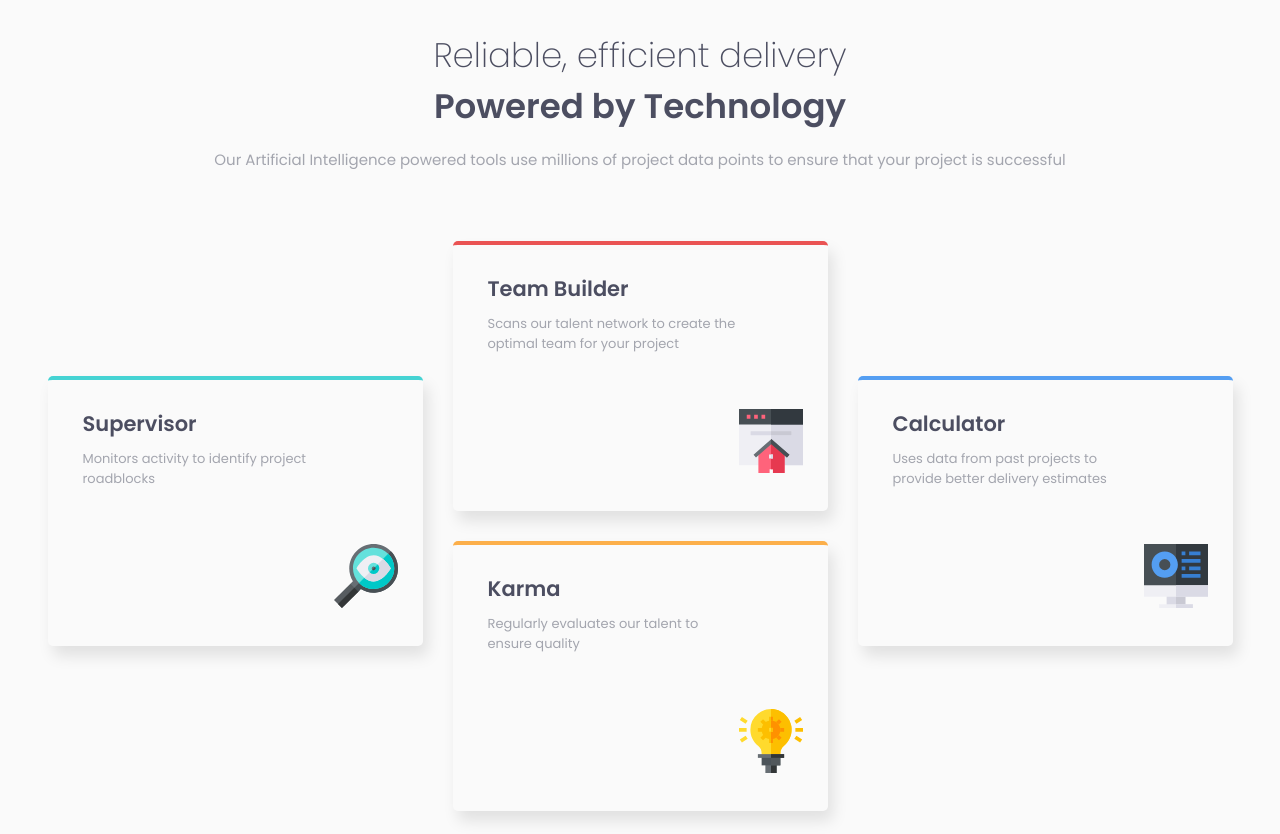
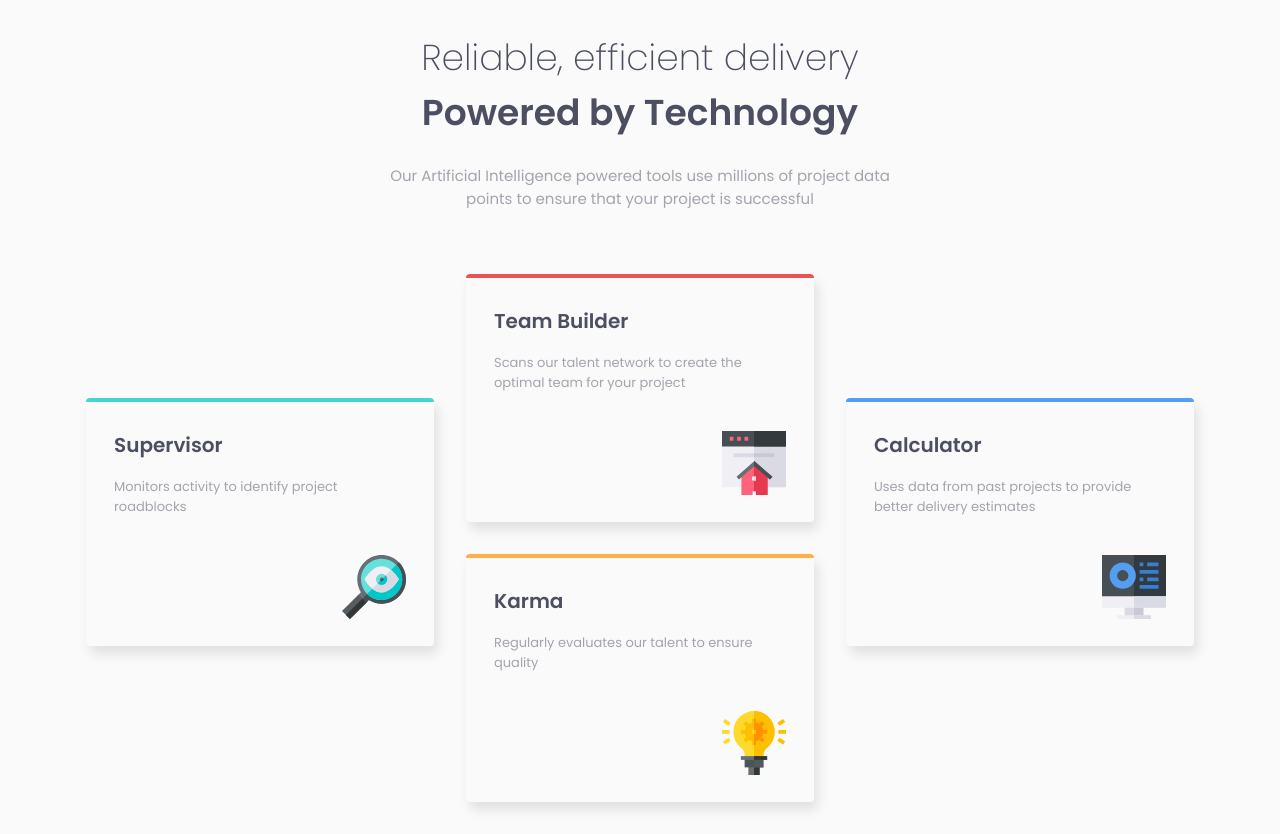
Before and after one commit to MathyNBS/four-card, a plain HTML site: page src/four-card.html in a window 1280 px wide. Drawn offline with Linux system fonts and the light colour scheme.

Commit message:
Algumas correções e melhorias de projeto

```diff
--- a/src/four-card.html
+++ b/src/four-card.html
@@ -12,10 +12,11 @@
 </head>
 <body>
     <main>
+
         <div class="main-text">
             <h1>
-                Reliable, efficient delivery <br>
-                <span>Powered by Technology</span>
+                Reliable, efficient delivery
+                <b class="title-bold">Powered by Technology</b>
             </h1>
             <p>
                 Our Artificial Intelligence powered tools use millions of project data points
@@ -25,45 +26,50 @@
 
         <div class="container">
             <div class="box supervisor box-push">
-                <div class="box-text">
+                <div>
                     <h2>Supervisor</h2>
                     <p>Monitors activity to identify project roadblocks</p>
                 </div>
+
                 <div class="box-img">
                     <img src="/images/icon-supervisor.svg" alt="Supervisor">
                 </div>
             </div>
 
             <div class="box team-builder">
-                <div class="box-text">
+                <div>
                     <h2>Team Builder</h2>
                     <p>Scans our talent network to create the optimal team for your project</p>
                 </div>
+
                 <div class="box-img">
                     <img src="/images/icon-team-builder.svg" alt="Team Builder">
                 </div>
             </div>
 
             <div class="box calculator box-push">
-                <div class="box-text">
+                <div>
                     <h2>Calculator</h2>
                     <p>Uses data from past projects to provide better delivery estimates</p>
                 </div>
+
                 <div class="box-img">
                     <img src="/images/icon-calculator.svg" alt="Calculator">
                 </div>
             </div>
 
             <div class="box karma">
-                <div class="box-text">
+                <div>
                     <h2>Karma</h2>
                     <p>Regularly evaluates our talent to ensure quality</p>
                 </div>
+
                 <div class="box-img">
                     <img src="/images/icon-karma.svg" alt="Karma">
                 </div>
             </div>
         </div>
+
     </main>
 </body>
 </html>
--- a/src/style.css
+++ b/src/style.css
@@ -3,6 +3,8 @@
 }
 
 body {
+    display: flex;
+    justify-content: center;
     font-family: "Poppins";
     font-size: 15px;
     background-color: hsl(0, 0%, 98%);
@@ -16,48 +18,49 @@ main {
 }
 
 h1 {
-    font-size: 39px;
+    font-size: 36px;
     font-weight: 200;
     color: hsl(234, 12%, 34%);
-    margin: 22px 0 0 0;
-}
-
-span {
-    font-weight: 600;
+    margin-top: 22px;
 }
 
 h2 {
-    font-size: 21px;
+    font-size: 20px;
     font-weight: 600;
     color: hsl(234, 12%, 34%);
-    margin: 18px 0 0 0;
+    margin-top: 16px;
 }
 
 p {
     font-weight: 400;
     color: hsl(229, 6%, 66%);
-    margin: 16px 0 55px 0;
+    margin: 16px 0 48px 0;
+}
+
+.title-bold {
+    display: block;
+    font-weight: 600;
 }
 
 .main-text {
     text-align: center;
-    width: 30%;
+    max-width: 500px;
 }
 
 .container {
     display: flex;
     flex-wrap: wrap;
     justify-content: center;
-    max-width: 1440px;
+    max-width: 1400px;
 }
 
 .box {
-    padding: 10px 25px 30px 35px;
-    border-radius: 5px;
-    box-shadow: 5px 10px 15px rgba(0, 0, 0, 0.1);
-    margin: 15px;
-    height: 18em;
-    width: 25em;
+    padding: 12px 28px;
+    border-radius: 4px;
+    box-shadow: 4px 8px 12px rgba(0, 0, 0, 0.1);
+    margin: 16px;
+    height: 248px;
+    max-width: 348px;
 }
 
 .box.supervisor {
@@ -76,49 +79,59 @@ p {
     border-top: 4px solid hsl(212, 86%, 64%);
 }
 
-.box-text {
-    width: 92%;
-    font-size: 15px;
-}
-
 .box p {
     font-size: 13px;
-    margin: 10px 0 10px;
-    padding-right: 40px;
+    margin: 10px 0;
 }
 
 .box-img {
     display: flex;
     justify-content: right;
-    padding: 45px 0 0 0;
+    padding-top: 28px;
 }
 
 .box-push {
     transform: translateY(50%);
 }
 
-@media (max-width: 1622px) {
-    .main-text {
-        width: auto;
-    }
-
-    .main-text h1 {
-        font-size: 34px;
+@media (max-width: 1178px) {
+    .box-push {
+        transform: translateY(0);
     }
 }
 
-@media (max-width: 1230px) {
-    .box-push {
-        transform: translateY(0);
+@media (max-width: 455px) {
+    h1 {
+        font-size: 28px;
     }
 
-    .main-text h1 {
-        font-size: 28px;
+    main {
+        max-width: 400px;
     }
 }
 
-@media (max-width: 775px) {
-    .main-text h1 {
-        font-size: 28px;
+@media (max-width: 375px) {
+    main {
+        max-width: 320px;
+    }
+
+    h1 {
+        font-size: 24px;
+    }
+
+    .box {
+        margin: 16px 0 16px 0;
+    }
+
+    .box p {
+        padding-right: 0;
+    }
+
+    .box-img {
+        padding: 16px 0 16px;
+    }
+
+    .box.calculator {
+        order: 1;
     }
 }
```
